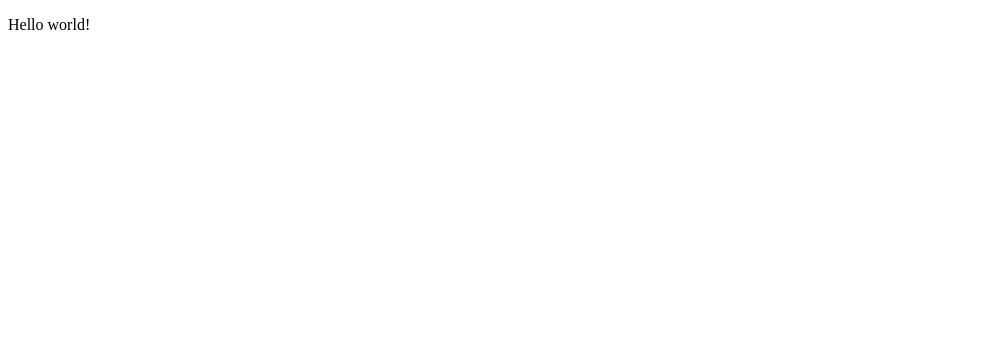
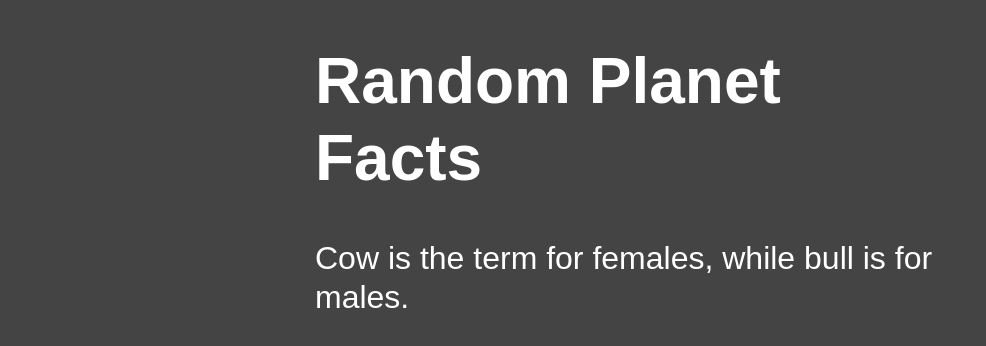
Before and after one commit to gocygo/fleektest, a plain HTML site: page index.html in a window 1280 px wide. Shown: the whole page, without its empty margins (0-986 px from the left). Drawn offline with Linux system fonts and the light colour scheme.

Commit message:
Cow facts :)
added cow facts after each refresh

```diff
--- a/index.html
+++ b/index.html
@@ -1,17 +1,68 @@
 <!DOCTYPE html>
 <html lang="en">
-<head>
+  <head>
 
 
-<link rel="apple-touch-icon" sizes="180x180" href="/apple-touch-icon.png">
+
+
+    <link rel="apple-touch-icon" sizes="180x180" href="/apple-touch-icon.png">
 <link rel="icon" type="image/png" sizes="32x32" href="/favicon-32x32.png">
 <link rel="icon" type="image/png" sizes="16x16" href="/favicon-16x16.png">
 <link rel="manifest" href="/site.webmanifest">
 
-</head>
-<body>
 
-<p>Hello world!</p>
 
+
+    <meta charset="utf-8" />
+    <title>Random Cow Facts</title>
+    <meta
+      name="description"
+      content="Get a random fact about cows."
+    />
+    <meta name="author" content="gocygo" />
+    <style>
+      body {
+        margin: 15px auto;
+        max-width: 650px;
+        line-height: 1.2;
+        font-family: sans-serif;
+        font-size: 2em;
+        color: #fff;
+        background: #444;
+      }
+    </style>
+  </head>
+  <body onload="main()">
+    <h1>Random Planet Facts</h1>
+    <p id="output_p"></p>
+    <script>
+      function main() {
+        const facts = [
+          'A cattle or cow is a large domesticated cloven-hooved herbivore.',
+          'Cow is the term for females, while bull is for males.',
+          'The term “cow” is generally used as singular for the collective cattle.',
+          'The term “cow” is generally used as singular for the collective cattle.',
+          'For undetermined gender, we use the word cow in singular form, such as, “there is a cow in the street.”',
+          'Cattle are a prominent modern member of the subfamily Bovinae (a diverse group of 10 genera of medium to large-sized ungulates such as bison, water buffalo, and African buffalo).',
+          'They became one of the most common livestock primarily for their meat and milk.',
+          'Their hides or skin is perfect for producing good quality leather.',
+          'They can be trained as riding animals, draft animals, or even working animals.',
+          'People now use the cow’s dung (cow pats, cow pies, or cow manure) as biogas and organic fertilizer.',
+          'They are the most common species of the genus Bos (wild and domestic cattle), and are classified collectively as Bos taurus.',
+          'Cattle were originally identified as three separate species. Bos taurus, Bos indicus, and the extinct Bos primigenius.',
+          'Castration is a common management system in the cattle industry. It reduces the aggression of the bulls, which enhances farm safety for handlers and other animals.',
+          'In the United States, “steer” is a term for the castrated male.',
+          "“Heifer” is the term for a young female cow that has not borne a calf.",
+          'In some places such as India, a cow has important religious significance.',
+          'Small cow breeds, such as the Miniature Zebu, are also kept as pets.',
+          '“Beef cattle” is the term for the animals that’s for human consumption.',
+          'They are large quadrupedal ungulate mammals with cloven hooves.',
+          'Based on the estimation of  The Food and Agriculture Organization, there are approximately 1.5 billion cattle in the world.',
+
+        ]
+        document.querySelector('#output_p').innerHTML =
+          facts[Math.floor(Math.random() * facts.length)]
+      }
+    </script>
   </body>
-  </html?
+</html>
```
